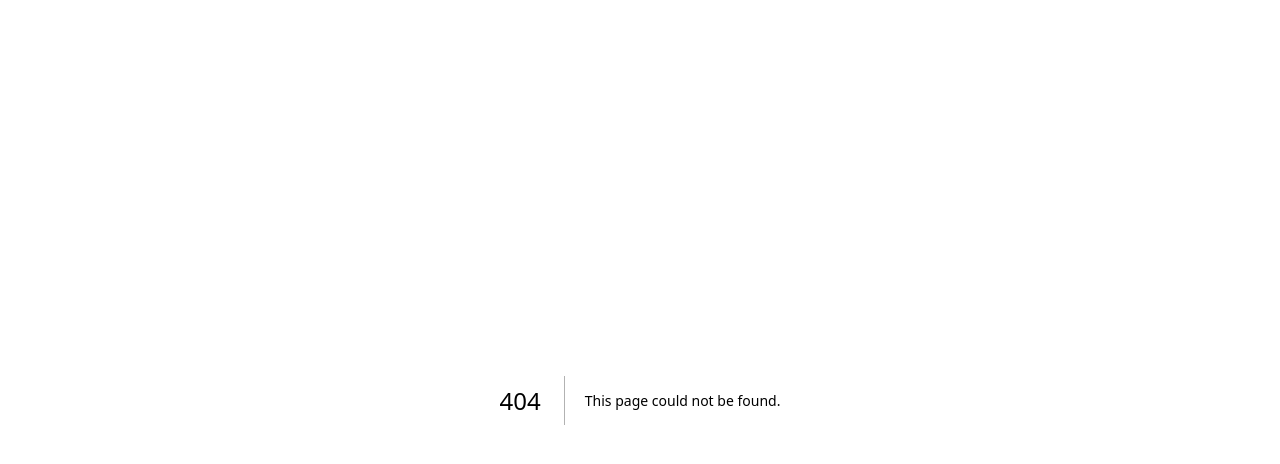
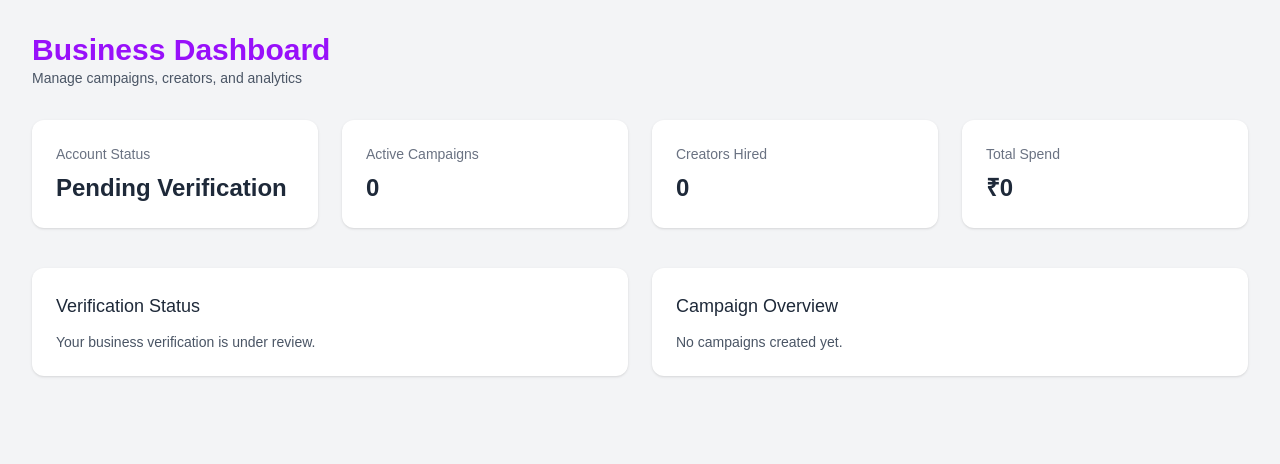
Before and after one commit to yuvaraj-io/verifiad, a Next.js app: page /business/dashboard in a window 1280 px wide. Before the commit this address had no page. Shown: the top 464 px of the page. Built offline with nearby package versions, Linux system fonts and the light colour scheme.

Commit message:
built static pages

```diff
--- /dev/null
+++ b/app/business/dashboard/page.tsx
@@ -0,0 +1,76 @@
+"use client";
+
+export default function BusinessDashboard() {
+  return (
+    <div className="min-h-screen bg-gray-100 p-8">
+      {/* Header */}
+      <header className="mb-8">
+        <h1 className="text-3xl font-semibold text-purple-600">
+          Business Dashboard
+        </h1>
+        <p className="text-sm text-gray-600">
+          Manage campaigns, creators, and analytics
+        </p>
+      </header>
+
+      {/* Stats */}
+      <div className="grid grid-cols-1 gap-6 md:grid-cols-4">
+        <Card title="Account Status" value="Pending Verification" />
+        <Card title="Active Campaigns" value="0" />
+        <Card title="Creators Hired" value="0" />
+        <Card title="Total Spend" value="₹0" />
+      </div>
+
+      {/* Main Sections */}
+      <div className="mt-10 grid grid-cols-1 gap-6 md:grid-cols-2">
+        <Section title="Verification Status">
+          <p className="text-sm text-gray-600">
+            Your business verification is under review.
+          </p>
+        </Section>
+
+        <Section title="Campaign Overview">
+          <p className="text-sm text-gray-600">
+            No campaigns created yet.
+          </p>
+        </Section>
+      </div>
+    </div>
+  );
+}
+
+/* ---------- UI Helpers ---------- */
+
+function Card({
+  title,
+  value,
+}: {
+  title: string;
+  value: string;
+}) {
+  return (
+    <div className="rounded-xl bg-white p-6 shadow-sm">
+      <p className="text-sm text-gray-500">{title}</p>
+      <p className="mt-2 text-2xl font-semibold text-gray-800">
+        {value}
+      </p>
+    </div>
+  );
+}
+
+function Section({
+  title,
+  children,
+}: {
+  title: string;
+  children: React.ReactNode;
+}) {
+  return (
+    <div className="rounded-xl bg-white p-6 shadow-sm">
+      <h2 className="mb-3 text-lg font-medium text-gray-800">
+        {title}
+      </h2>
+      {children}
+    </div>
+  );
+}
--- /dev/null
+++ b/app/dashboard/page.tsx
@@ -0,0 +1,75 @@
+"use client";
+
+export default function CreatorDashboard() {
+  return (
+    <div className="min-h-screen bg-gray-100 p-8">
+      {/* Header */}
+      <header className="mb-8">
+        <h1 className="text-3xl font-semibold text-purple-600">
+          Creator Dashboard
+        </h1>
+        <p className="text-sm text-gray-600">
+          Manage your profile, content, and earnings
+        </p>
+      </header>
+
+      {/* Stats */}
+      <div className="grid grid-cols-1 gap-6 md:grid-cols-3">
+        <Card title="Profile Status" value="Under Review" />
+        <Card title="Campaigns Joined" value="0" />
+        <Card title="Total Earnings" value="₹0" />
+      </div>
+
+      {/* Main Content */}
+      <div className="mt-10 grid grid-cols-1 gap-6 md:grid-cols-2">
+        <Section title="Verification">
+          <p className="text-sm text-gray-600">
+            Your documents are being reviewed by our team.
+          </p>
+        </Section>
+
+        <Section title="Recent Activity">
+          <p className="text-sm text-gray-600">
+            No activity yet.
+          </p>
+        </Section>
+      </div>
+    </div>
+  );
+}
+
+/* ---------- UI Helpers ---------- */
+
+function Card({
+  title,
+  value,
+}: {
+  title: string;
+  value: string;
+}) {
+  return (
+    <div className="rounded-xl bg-white p-6 shadow-sm">
+      <p className="text-sm text-gray-500">{title}</p>
+      <p className="mt-2 text-2xl font-semibold text-gray-800">
+        {value}
+      </p>
+    </div>
+  );
+}
+
+function Section({
+  title,
+  children,
+}: {
+  title: string;
+  children: React.ReactNode;
+}) {
+  return (
+    <div className="rounded-xl bg-white p-6 shadow-sm">
+      <h2 className="mb-3 text-lg font-medium text-gray-800">
+        {title}
+      </h2>
+      {children}
+    </div>
+  );
+}
```
